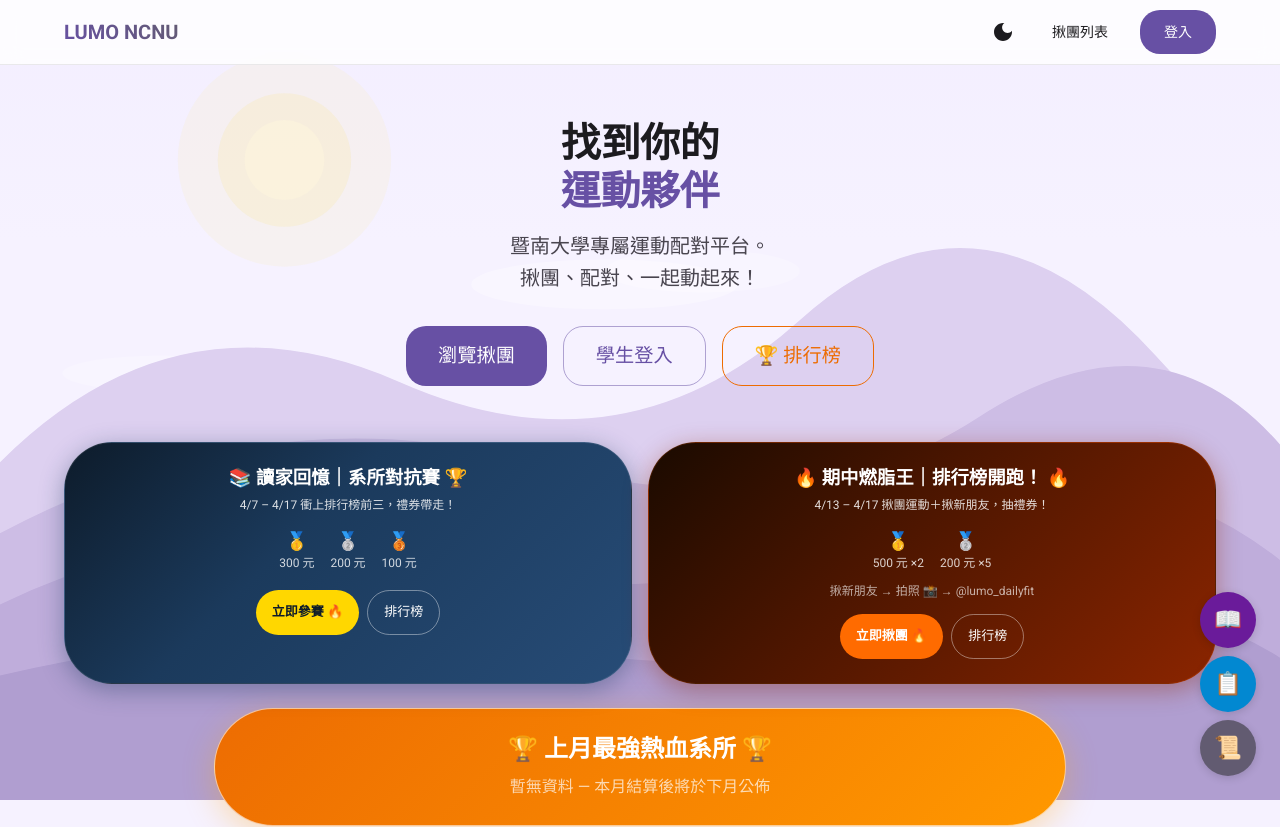
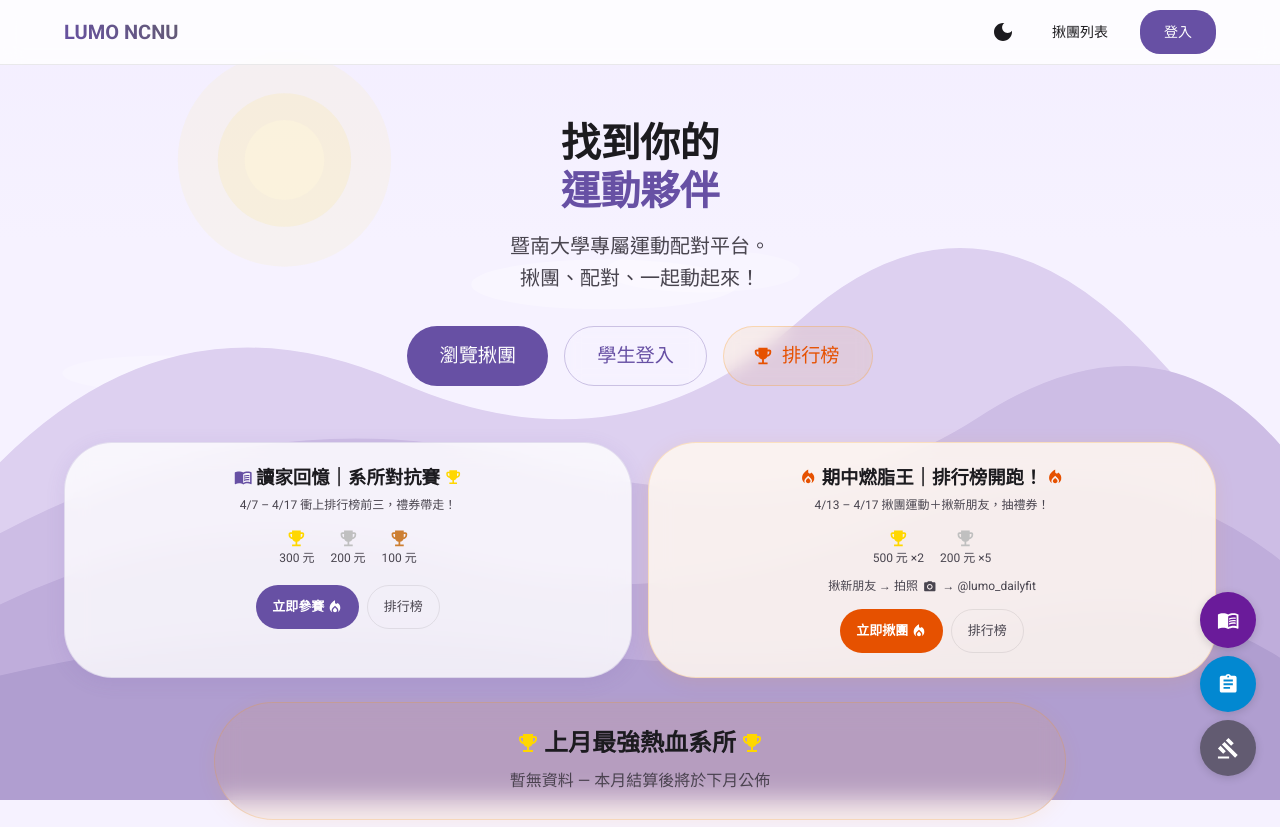
Before and after one commit to DONGHANK-001/lumo-ncnu, a Next.js app in the folder frontend/: page / in a window 1280 px wide. Shown: the top 827 px of the page. Built offline with nearby package versions, Linux system fonts and the light colour scheme; no server answers.

Commit message:
style: replace all UI emojis with MUI icons (EmojiEvents, LocalFireDepartment, MenuBook, etc.)

```diff
--- a/frontend/src/app/page.tsx
+++ b/frontend/src/app/page.tsx
@@ -49,7 +49,13 @@ import {
     Event,
     LocationOn,
     People,
-    ArrowForward
+    ArrowForward,
+    EmojiEvents,
+    LocalFireDepartment,
+    CameraAlt,
+    Assignment,
+    Gavel,
+    CheckCircle
 } from '@mui/icons-material';
 import { BadmintonIcon, TableTennisIcon } from './components/SportIcons';
 import Link from 'next/link';
@@ -391,7 +397,14 @@ export default function LandingPage() {
                             size="large"
                             component={Link}
                             href="/groups"
-                            sx={{ fontSize: '1.2rem', py: 1.5, px: 4 }}
+                            sx={{
+                                fontSize: '1.2rem', py: 1.5, px: 4, borderRadius: 3,
+                                bgcolor: theme.palette.mode === 'dark' ? 'rgba(208,188,255,0.2)' : 'primary.main',
+                                color: theme.palette.mode === 'dark' ? '#E8DEF8' : '#fff',
+                                backdropFilter: 'blur(8px)',
+                                boxShadow: 'none',
+                                '&:hover': { bgcolor: theme.palette.mode === 'dark' ? 'rgba(208,188,255,0.3)' : 'primary.dark', boxShadow: 'none' },
+                            }}
                         >
                             瀏覽揪團
                         </Button>
@@ -400,7 +413,13 @@ export default function LandingPage() {
                                 variant="outlined"
                                 size="large"
                                 onClick={signIn}
-                                sx={{ fontSize: '1.2rem', py: 1.5, px: 4 }}
+                                sx={{
+                                    fontSize: '1.2rem', py: 1.5, px: 4, borderRadius: 3,
+                                    borderColor: theme.palette.mode === 'dark' ? 'rgba(208,188,255,0.3)' : 'rgba(103,80,164,0.3)',
+                                    color: theme.palette.mode === 'dark' ? '#D0BCFF' : 'primary.main',
+                                    backdropFilter: 'blur(8px)',
+                                    '&:hover': { bgcolor: theme.palette.mode === 'dark' ? 'rgba(208,188,255,0.1)' : 'rgba(103,80,164,0.06)' },
+                                }}
                             >
                                 學生登入
                             </Button>
@@ -410,7 +429,13 @@ export default function LandingPage() {
                                 size="large"
                                 component={Link}
                                 href="/create"
-                                sx={{ fontSize: '1.2rem', py: 1.5, px: 4 }}
+                                sx={{
+                                    fontSize: '1.2rem', py: 1.5, px: 4, borderRadius: 3,
+                                    borderColor: theme.palette.mode === 'dark' ? 'rgba(208,188,255,0.3)' : 'rgba(103,80,164,0.3)',
+                                    color: theme.palette.mode === 'dark' ? '#D0BCFF' : 'primary.main',
+                                    backdropFilter: 'blur(8px)',
+                                    '&:hover': { bgcolor: theme.palette.mode === 'dark' ? 'rgba(208,188,255,0.1)' : 'rgba(103,80,164,0.06)' },
+                                }}
                             >
                                 發起揪團
                             </Button>
@@ -420,9 +445,17 @@ export default function LandingPage() {
                             size="large"
                             component={Link}
                             href="/leaderboard"
-                            sx={{ fontSize: '1.2rem', py: 1.5, px: 4, borderColor: 'warning.main', color: 'warning.main' }}
+                            startIcon={<EmojiEvents />}
+                            sx={{
+                                fontSize: '1.2rem', py: 1.5, px: 4, borderRadius: 3,
+                                bgcolor: theme.palette.mode === 'dark' ? 'rgba(255,183,77,0.15)' : 'rgba(255,152,0,0.08)',
+                                borderColor: theme.palette.mode === 'dark' ? 'rgba(255,183,77,0.3)' : 'rgba(255,152,0,0.25)',
+                                color: theme.palette.mode === 'dark' ? '#FFB74D' : '#E65100',
+                                backdropFilter: 'blur(8px)',
+                                '&:hover': { bgcolor: theme.palette.mode === 'dark' ? 'rgba(255,183,77,0.25)' : 'rgba(255,152,0,0.14)' },
+                            }}
                         >
-                            🏆 排行榜
+                            排行榜
                         </Button>
                     </Stack>
                 </Container>
@@ -432,47 +465,52 @@ export default function LandingPage() {
             {isAnyEventActive() && (
                 <Container maxWidth="lg" sx={{ mt: { xs: -2, sm: -3 }, mb: 3, position: 'relative', zIndex: 3 }}>
                     <Grid container spacing={2}>
-                        {/* 📚 讀家回憶 */}
+                        {/* 讀家回憶 */}
                         {isReadingEventActive() && (
                             <Grid size={{ xs: 12, md: isMidtermFitActive() ? 6 : 12 }}>
                                 <Card sx={{
                                     borderRadius: 3,
-                                    background: 'linear-gradient(135deg, #0d1b2a 0%, #1b3a5c 40%, #274c77 100%)',
-                                    color: '#fff',
-                                    boxShadow: '0 6px 24px rgba(27, 58, 92, 0.4)',
+                                    bgcolor: theme.palette.mode === 'dark' ? 'rgba(43,38,64,0.85)' : 'rgba(255,255,255,0.8)',
+                                    border: '1px solid',
+                                    borderColor: theme.palette.mode === 'dark' ? 'rgba(103,80,164,0.25)' : 'rgba(103,80,164,0.15)',
+                                    backdropFilter: 'blur(12px)',
+                                    boxShadow: theme.palette.mode === 'dark' ? '0 4px 20px rgba(0,0,0,0.3)' : '0 4px 20px rgba(103,80,164,0.1)',
                                     overflow: 'hidden',
                                     position: 'relative',
-                                    border: '1px solid rgba(255,255,255,0.1)',
                                     height: '100%',
                                 }}>
                                     <CardContent sx={{ py: 2.5, px: { xs: 2, sm: 3 }, position: 'relative' }}>
-                                        <Typography variant="h6" fontWeight="900" textAlign="center" sx={{ mb: 0.5, fontSize: { xs: '1rem', sm: '1.15rem' } }}>
-                                            📚 讀家回憶｜系所對抗賽 🏆
+                                        <Stack direction="row" spacing={0.5} justifyContent="center" alignItems="center" sx={{ mb: 0.5 }}>
+                                            <MenuBook sx={{ fontSize: '1.15rem', color: 'primary.main' }} />
+                                            <Typography variant="h6" fontWeight="900" color="text.primary" sx={{ fontSize: { xs: '1rem', sm: '1.15rem' } }}>
+                                                讀家回憶｜系所對抗賽
                                             </Typography>
-                                        <Typography variant="caption" textAlign="center" display="block" sx={{ opacity: 0.85, mb: 1.5 }}>
+                                            <EmojiEvents sx={{ fontSize: '1.15rem', color: '#FFD700' }} />
+                                        </Stack>
+                                        <Typography variant="caption" textAlign="center" display="block" color="text.secondary" sx={{ mb: 1.5 }}>
                                             4/7 – 4/17 衝上排行榜前三，禮券帶走！
                                         </Typography>
                                         <Stack direction="row" spacing={2} justifyContent="center" sx={{ mb: 2 }}>
                                             <Stack alignItems="center">
-                                                <Typography fontSize="1.1rem" fontWeight="bold">🥇</Typography>
-                                                <Typography variant="caption" sx={{ opacity: 0.8 }}>300 元</Typography>
+                                                <EmojiEvents sx={{ fontSize: '1.3rem', color: '#FFD700' }} />
+                                                <Typography variant="caption" color="text.secondary">300 元</Typography>
                                             </Stack>
                                             <Stack alignItems="center">
-                                                <Typography fontSize="1.1rem" fontWeight="bold">🥈</Typography>
-                                                <Typography variant="caption" sx={{ opacity: 0.8 }}>200 元</Typography>
+                                                <EmojiEvents sx={{ fontSize: '1.3rem', color: '#C0C0C0' }} />
+                                                <Typography variant="caption" color="text.secondary">200 元</Typography>
                                             </Stack>
                                             <Stack alignItems="center">
-                                                <Typography fontSize="1.1rem" fontWeight="bold">🥉</Typography>
-                                                <Typography variant="caption" sx={{ opacity: 0.8 }}>100 元</Typography>
+                                                <EmojiEvents sx={{ fontSize: '1.3rem', color: '#CD7F32' }} />
+                                                <Typography variant="caption" color="text.secondary">100 元</Typography>
                                             </Stack>
                                         </Stack>
                                         <Stack direction="row" spacing={1} justifyContent="center">
                                             <Button variant="contained" component={Link} href="/sports/STUDY" size="small"
-                                                sx={{ bgcolor: '#FFD700', color: '#0d1b2a', fontWeight: 'bold', borderRadius: 2, px: 2, '&:hover': { bgcolor: '#FFC107' } }}>
-                                                立即參賽 🔥
+                                                sx={{ bgcolor: 'primary.main', color: '#fff', fontWeight: 'bold', borderRadius: 2, px: 2, '&:hover': { bgcolor: 'primary.dark' } }}>
+                                                立即參賽 <LocalFireDepartment sx={{ fontSize: '1rem', ml: 0.3 }} />
                                             </Button>
                                             <Button variant="outlined" component={Link} href="/leaderboard" size="small"
-                                                sx={{ borderColor: 'rgba(255,255,255,0.4)', color: '#fff', borderRadius: 2, px: 2, '&:hover': { borderColor: '#FFD700', color: '#FFD700' } }}>
+                                                sx={{ borderColor: 'divider', color: 'text.secondary', borderRadius: 2, px: 2, '&:hover': { borderColor: 'primary.main', color: 'primary.main' } }}>
                                                 排行榜
                                             </Button>
                                         </Stack>
@@ -481,46 +519,51 @@ export default function LandingPage() {
                             </Grid>
                         )}
 
-                        {/* 🔥 期中燃脂王 */}
+                        {/* 期中燃脂王 */}
                         {isMidtermFitActive() && (
                             <Grid size={{ xs: 12, md: isReadingEventActive() ? 6 : 12 }}>
                                 <Card sx={{
                                     borderRadius: 3,
-                                    background: 'linear-gradient(135deg, #1a0a00 0%, #4a1500 40%, #8B2500 100%)',
-                                    color: '#fff',
-                                    boxShadow: '0 6px 24px rgba(139, 37, 0, 0.4)',
+                                    bgcolor: theme.palette.mode === 'dark' ? 'rgba(62,39,20,0.85)' : 'rgba(255,248,240,0.85)',
+                                    border: '1px solid',
+                                    borderColor: theme.palette.mode === 'dark' ? 'rgba(255,152,0,0.25)' : 'rgba(255,152,0,0.2)',
+                                    backdropFilter: 'blur(12px)',
+                                    boxShadow: theme.palette.mode === 'dark' ? '0 4px 20px rgba(0,0,0,0.3)' : '0 4px 20px rgba(255,152,0,0.1)',
                                     overflow: 'hidden',
                                     position: 'relative',
-                                    border: '1px solid rgba(255,100,0,0.2)',
                                     height: '100%',
                                 }}>
                                     <CardContent sx={{ py: 2.5, px: { xs: 2, sm: 3 }, position: 'relative' }}>
-                                        <Typography variant="h6" fontWeight="900" textAlign="center" sx={{ mb: 0.5, fontSize: { xs: '1rem', sm: '1.15rem' } }}>
-                                            🔥 期中燃脂王｜排行榜開跑！ 🔥
+                                        <Stack direction="row" spacing={0.5} justifyContent="center" alignItems="center" sx={{ mb: 0.5 }}>
+                                            <LocalFireDepartment sx={{ fontSize: '1.15rem', color: theme.palette.mode === 'dark' ? '#FF8C00' : '#E65100' }} />
+                                            <Typography variant="h6" fontWeight="900" color="text.primary" sx={{ fontSize: { xs: '1rem', sm: '1.15rem' } }}>
+                                                期中燃脂王｜排行榜開跑！
                                             </Typography>
-                                        <Typography variant="caption" textAlign="center" display="block" sx={{ opacity: 0.85, mb: 1.5 }}>
+                                            <LocalFireDepartment sx={{ fontSize: '1.15rem', color: theme.palette.mode === 'dark' ? '#FF8C00' : '#E65100' }} />
+                                        </Stack>
+                                        <Typography variant="caption" textAlign="center" display="block" color="text.secondary" sx={{ mb: 1.5 }}>
                                             4/13 – 4/17 揪團運動＋揪新朋友，抽禮券！
                                         </Typography>
                                         <Stack direction="row" spacing={2} justifyContent="center" sx={{ mb: 1 }}>
                                             <Stack alignItems="center">
-                                                <Typography fontSize="1.1rem" fontWeight="bold">🥇</Typography>
-                                                <Typography variant="caption" sx={{ opacity: 0.8 }}>500 元 ×2</Typography>
+                                                <EmojiEvents sx={{ fontSize: '1.3rem', color: '#FFD700' }} />
+                                                <Typography variant="caption" color="text.secondary">500 元 ×2</Typography>
                                             </Stack>
                                             <Stack alignItems="center">
-                                                <Typography fontSize="1.1rem" fontWeight="bold">🥈</Typography>
-                                                <Typography variant="caption" sx={{ opacity: 0.8 }}>200 元 ×5</Typography>
+                                                <EmojiEvents sx={{ fontSize: '1.3rem', color: '#C0C0C0' }} />
+                                                <Typography variant="caption" color="text.secondary">200 元 ×5</Typography>
                                             </Stack>
                                         </Stack>
-                                        <Typography variant="caption" textAlign="center" display="block" sx={{ opacity: 0.65, mb: 1.5 }}>
-                                            揪新朋友 → 拍照 📸 → @lumo_dailyfit
+                                        <Typography variant="caption" textAlign="center" display="block" color="text.secondary" sx={{ mb: 1.5 }}>
+                                            揪新朋友 → 拍照 <CameraAlt sx={{ fontSize: '0.85rem', verticalAlign: 'middle', mx: 0.3 }} /> → @lumo_dailyfit
                                         </Typography>
                                         <Stack direction="row" spacing={1} justifyContent="center">
                                             <Button variant="contained" component={Link} href="/create" size="small"
-                                                sx={{ bgcolor: '#FF6B00', color: '#fff', fontWeight: 'bold', borderRadius: 2, px: 2, '&:hover': { bgcolor: '#FF8C00' } }}>
-                                                立即揪團 🔥
+                                                sx={{ bgcolor: theme.palette.mode === 'dark' ? '#FF8C00' : '#E65100', color: '#fff', fontWeight: 'bold', borderRadius: 2, px: 2, '&:hover': { bgcolor: theme.palette.mode === 'dark' ? '#FFA040' : '#FF6D00' } }}>
+                                                立即揪團 <LocalFireDepartment sx={{ fontSize: '1rem', ml: 0.3 }} />
                                             </Button>
                                             <Button variant="outlined" component={Link} href="/leaderboard" size="small"
-                                                sx={{ borderColor: 'rgba(255,255,255,0.4)', color: '#fff', borderRadius: 2, px: 2, '&:hover': { borderColor: '#FF6B00', color: '#FF6B00' } }}>
+                                                sx={{ borderColor: 'divider', color: 'text.secondary', borderRadius: 2, px: 2, '&:hover': { borderColor: 'warning.main', color: 'warning.main' } }}>
                                                 排行榜
                                             </Button>
                                         </Stack>
@@ -536,25 +579,40 @@ export default function LandingPage() {
             <Container maxWidth="md" sx={{ mt: isAnyEventActive() ? 0 : { xs: -2, sm: -3 }, mb: 4, position: 'relative', zIndex: 2 }}>
                 <Card sx={{
                     borderRadius: 4,
-                    background: `linear-gradient(135deg, ${theme.palette.warning.main} 0%, ${theme.palette.warning.light} 100%)`,
-                    color: theme.palette.warning.contrastText || 'black',
-                    boxShadow: `0 8px 32px ${theme.palette.mode === 'dark' ? 'rgba(255, 165, 0, 0.2)' : 'rgba(255, 165, 0, 0.3)'}`,
+                    bgcolor: theme.palette.mode === 'dark' ? 'rgba(255,183,77,0.15)' : 'rgba(255,152,0,0.08)',
+                    border: '1px solid',
+                    borderColor: theme.palette.mode === 'dark' ? 'rgba(255,183,77,0.25)' : 'rgba(255,152,0,0.2)',
+                    backdropFilter: 'blur(12px)',
+                    boxShadow: theme.palette.mode === 'dark' ? '0 4px 20px rgba(0,0,0,0.2)' : '0 4px 20px rgba(255,152,0,0.08)',
                 }}>
                     <CardContent sx={{ textAlign: 'center', py: 3 }}>
-                        <Typography variant="h5" fontWeight="900" gutterBottom>
-                            🏆 上月最強熱血系所 🏆
+                        <Stack direction="row" spacing={0.5} justifyContent="center" alignItems="center" sx={{ mb: 1 }}>
+                            <EmojiEvents sx={{ fontSize: '1.5rem', color: '#FFD700' }} />
+                            <Typography variant="h5" fontWeight="900" color="text.primary">
+                                上月最強熱血系所
                             </Typography>
+                            <EmojiEvents sx={{ fontSize: '1.5rem', color: '#FFD700' }} />
+                        </Stack>
                         {lastMonthTopDepts.length >= 3 ? (
                             <Stack direction={{ xs: 'column', sm: 'row' }} spacing={2} justifyContent="center" alignItems="center" sx={{ mt: 2 }}>
-                                <Typography variant="h6" fontWeight="bold">
-                                    🥇 {lastMonthTopDepts[0].department}
+                                <Stack direction="row" spacing={0.5} alignItems="center">
+                                    <EmojiEvents sx={{ fontSize: '1.3rem', color: '#FFD700' }} />
+                                    <Typography variant="h6" fontWeight="bold" color="text.primary">
+                                        {lastMonthTopDepts[0].department}
                                     </Typography>
-                                <Typography variant="subtitle1" fontWeight="bold" color="inherit" sx={{ opacity: 0.8 }}>
-                                    🥈 {lastMonthTopDepts[1].department}
+                                </Stack>
+                                <Stack direction="row" spacing={0.5} alignItems="center">
+                                    <EmojiEvents sx={{ fontSize: '1.2rem', color: '#C0C0C0' }} />
+                                    <Typography variant="subtitle1" fontWeight="bold" color="text.secondary">
+                                        {lastMonthTopDepts[1].department}
                                     </Typography>
-                                <Typography variant="subtitle1" fontWeight="bold" color="inherit" sx={{ opacity: 0.8 }}>
-                                    🥉 {lastMonthTopDepts[2].department}
+                                </Stack>
+                                <Stack direction="row" spacing={0.5} alignItems="center">
+                                    <EmojiEvents sx={{ fontSize: '1.2rem', color: '#CD7F32' }} />
+                                    <Typography variant="subtitle1" fontWeight="bold" color="text.secondary">
+                                        {lastMonthTopDepts[2].department}
                                     </Typography>
+                                </Stack>
                             </Stack>
                         ) : (
                             <Typography variant="subtitle1" sx={{ mt: 1, opacity: 0.7 }}>
@@ -1114,7 +1172,7 @@ export default function LandingPage() {
                     '&:hover': { bgcolor: mode === 'dark' ? '#5E35B1' : '#4A148C' },
                 }}
             >
-                <Typography fontSize="1.4rem">📖</Typography>
+                <MenuBook sx={{ fontSize: '1.4rem' }} />
             </Fab>
 
             {/* Updates FAB */}
@@ -1130,7 +1188,7 @@ export default function LandingPage() {
                     zIndex: 1000,
                 }}
             >
-                <Typography fontSize="1.4rem">📋</Typography>
+                <Assignment sx={{ fontSize: '1.4rem' }} />
             </Fab>
 
             {/* Terms FAB */}
@@ -1145,11 +1203,16 @@ export default function LandingPage() {
                 }}
                 onClick={() => setTermsOpen(true)}
             >
-                <Typography fontSize="1.4rem">📜</Typography>
+                <Gavel sx={{ fontSize: '1.4rem' }} />
             </Fab>
             {/* Terms Dialog */}
             <Dialog open={termsOpen} onClose={() => setTermsOpen(false)} maxWidth="sm" fullWidth scroll="paper">
-                <DialogTitle sx={{ fontWeight: 'bold' }}>📜 服務條款與免責聲明</DialogTitle>
+                <DialogTitle sx={{ fontWeight: 'bold' }}>
+                    <Stack direction="row" spacing={1} alignItems="center">
+                        <Gavel sx={{ fontSize: '1.2rem' }} />
+                        <span>服務條款與免責聲明</span>
+                    </Stack>
+                </DialogTitle>
                 <DialogContent dividers>
                     <Box sx={{ whiteSpace: 'pre-wrap', lineHeight: 1.8, fontSize: '0.85rem' }}>
                         {DISCLAIMER_TEXT}
@@ -1157,7 +1220,8 @@ export default function LandingPage() {
                     {user?.disclaimerAcceptedAt && (
                         <Box sx={{ mt: 3, p: 2, bgcolor: 'action.hover', borderRadius: 2 }}>
                             <Typography variant="body2" color="text.secondary">
-                                ✅ 您已於 <strong>{new Date(user.disclaimerAcceptedAt).toLocaleString('zh-TW', { year: 'numeric', month: '2-digit', day: '2-digit', hour: '2-digit', minute: '2-digit' })}</strong> 同意此條款
+                                <CheckCircle sx={{ fontSize: '1rem', color: 'success.main', verticalAlign: 'middle', mr: 0.5 }} />
+                                您已於 <strong>{new Date(user.disclaimerAcceptedAt).toLocaleString('zh-TW', { year: 'numeric', month: '2-digit', day: '2-digit', hour: '2-digit', minute: '2-digit' })}</strong> 同意此條款
                             </Typography>
                         </Box>
                     )}
```
Lines whose indentation alone changed are shown as unchanged.
